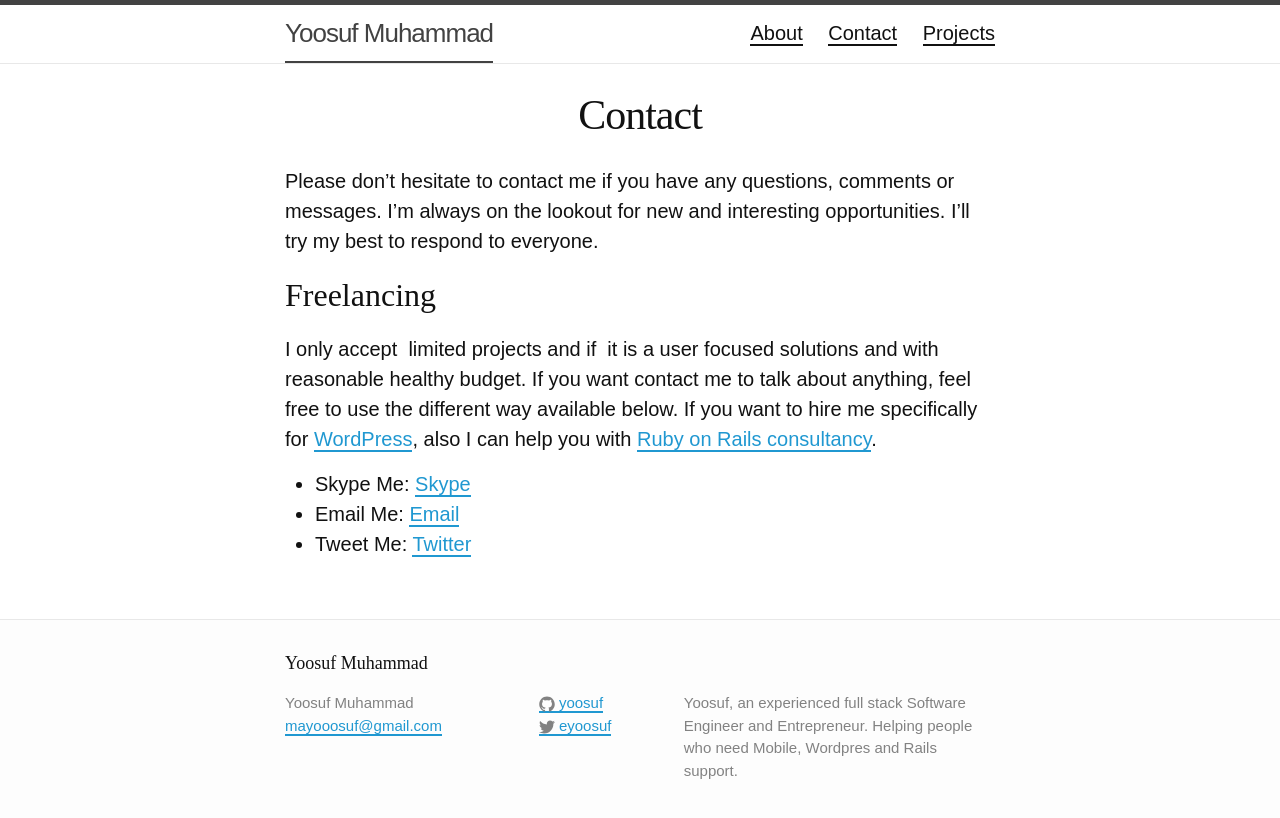
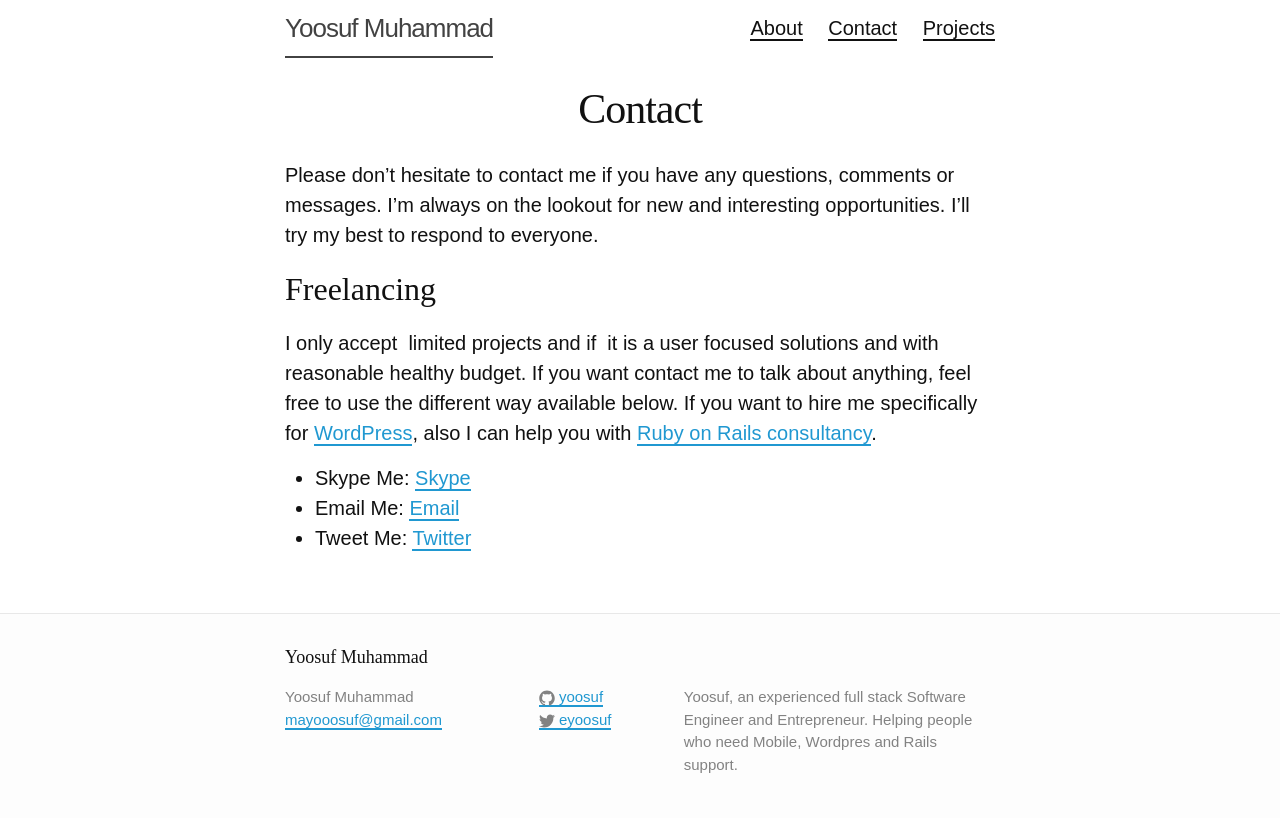
Before and after one commit to yoosuf/yoosuf.github.io, a Jekyll site: the page built from contact.md, in a window 1280 px wide. Shown: the top 818 px of the page. Built offline with Jekyll 4.4.1, drawn with Linux system fonts in a browser that asks for light colours.

```diff
--- a/_sass/_base.scss
+++ b/_sass/_base.scss
@@ -1,3 +1,15 @@
+$heading-font-family : "adobe-caslon-pro",serif;;
+$base-font-family :  "source-sans-pro",sans-serif;
+$base-font-size: 20px;
+$base-line-height: 1.5;
+
+$content-width: 770px;
+$document-bakground:#fdfdfd;
+$background-color: #fff;
+$brand-color: #2098D1;
+$small-font-size: 18px;
+
+
 /**
  * Reset some basic elements
  */
@@ -8,18 +20,9 @@ dl, dd, ol, ul, figure {
     padding: 0;
 }
 
-
-
-$heading-font-family : "adobe-caslon-pro",serif;;
-$base-font-family :  "source-sans-pro",sans-serif;
-$base-font-size: 20px;
-$base-line-height: 1.5;
-
-$content-width: 770px;
-$background-color: #fff;
-$even-bakground:#fdfdfd;
-$brand-color: #2098D1;
-$small-font-size: 18px;
+html {
+    background: $document-bakground;
+}
 
 
 /**
--- a/_sass/_layout.scss
+++ b/_sass/_layout.scss
@@ -2,8 +2,8 @@
  * Site header
  */
 .site-header {
-    border-top: 5px solid $grey-color-dark;
-    border-bottom: 1px solid $grey-color-light;
+    // border-top: 5px solid $grey-color-dark;
+    // border-bottom: 1px solid $grey-color-light;
     min-height: 56px;
 
     // Positioning context for the mobile navigation icon
@@ -98,7 +98,7 @@
  * Site footer
  */
 .site-footer {
-    background: $even-bakground;
+    background: $document-bakground;
     border-top: 1px solid $grey-color-light;
     padding: $spacing-unit 0;
 }
```
Also changed, not shown: _posts/2016-05-26-laravel-apps.md (added, +13 -0 lines).
